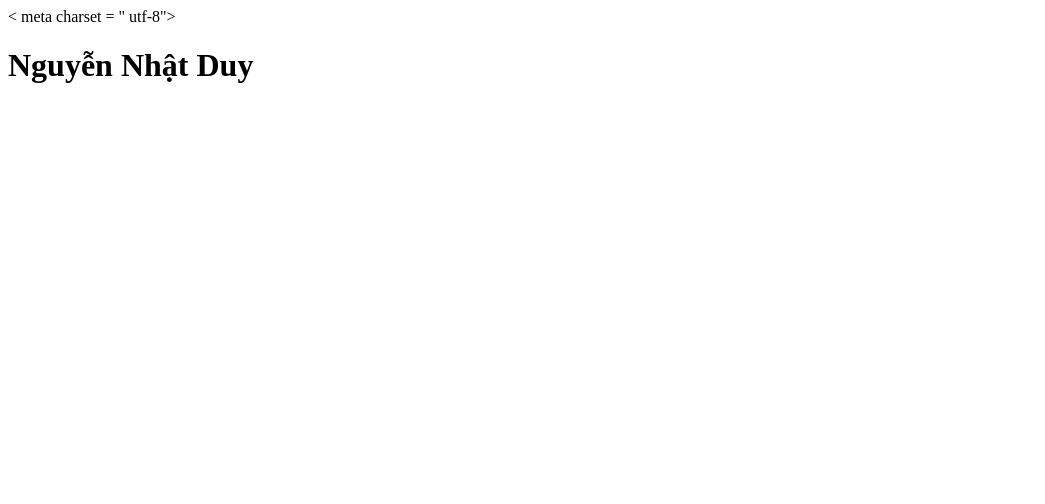
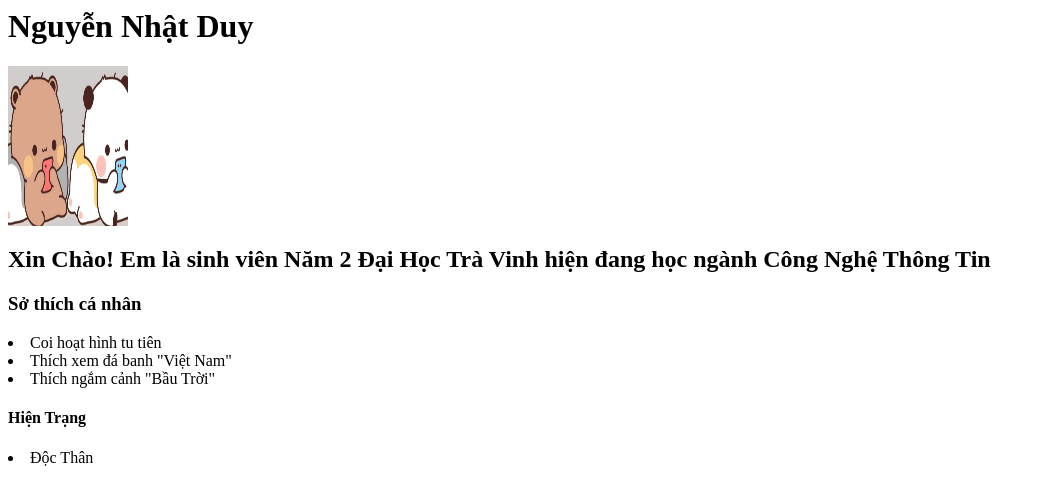
Before and after one commit to Duy123-N/my-project-da24tta-to1, a plain HTML site: page html/page1.html in a window 1280 px wide. Shown: the whole page, without its empty margins (0-1045 px from the left). Drawn offline with Linux system fonts and the light colour scheme.

Commit message:
Revise page1.html with new content and formatting
Updated HTML structure and added personal information.

```diff
--- a/html/page1.html
+++ b/html/page1.html
@@ -1,17 +1,25 @@
 <DOCTYPE html>
 <html lang = "vi">
 <head>
-<title> Thiết kế web </title>
-< meta charset = " utf-8">
+<title> Thiết kế Web  </title>
+<meta charset = "utf-8">
 
 </head>
 
 
 
 	<body>
-	<h1> Nguyễn Nhật Duy</h1>
-	<im>
-
+	<h1> Nguyễn Nhật Duy  </h1>
+	<div>
+	<img src="../assets/avatar.jpg" alt = "ảnh gấu" style width = "120px"; height = "160px"; boder ="2">
+	</div>
+	<h2> Xin Chào! Em là sinh viên Năm 2 Đại Học Trà Vinh hiện đang học ngành Công Nghệ Thông Tin </h2>
+	<h3> Sở thích cá nhân </h3>
+	<li> Coi hoạt hình tu tiên</li>
+	<li> Thích xem đá banh "Việt Nam"</li>
+	<li> Thích ngắm cảnh "Bầu Trời"</li>
+	<h4> Hiện Trạng </h4>
+	<li>Độc Thân</li>
 	</body>
 
 
```
